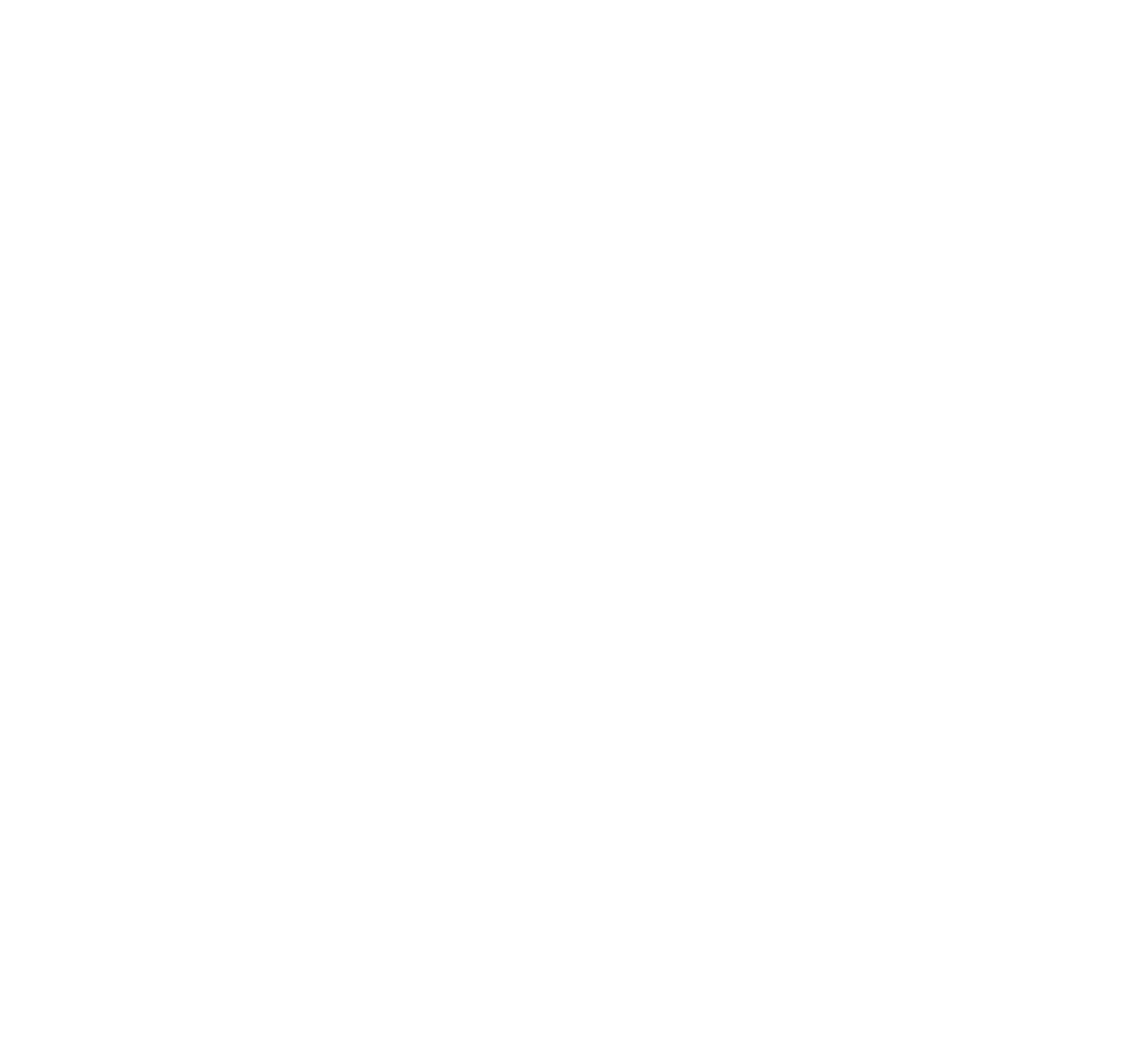
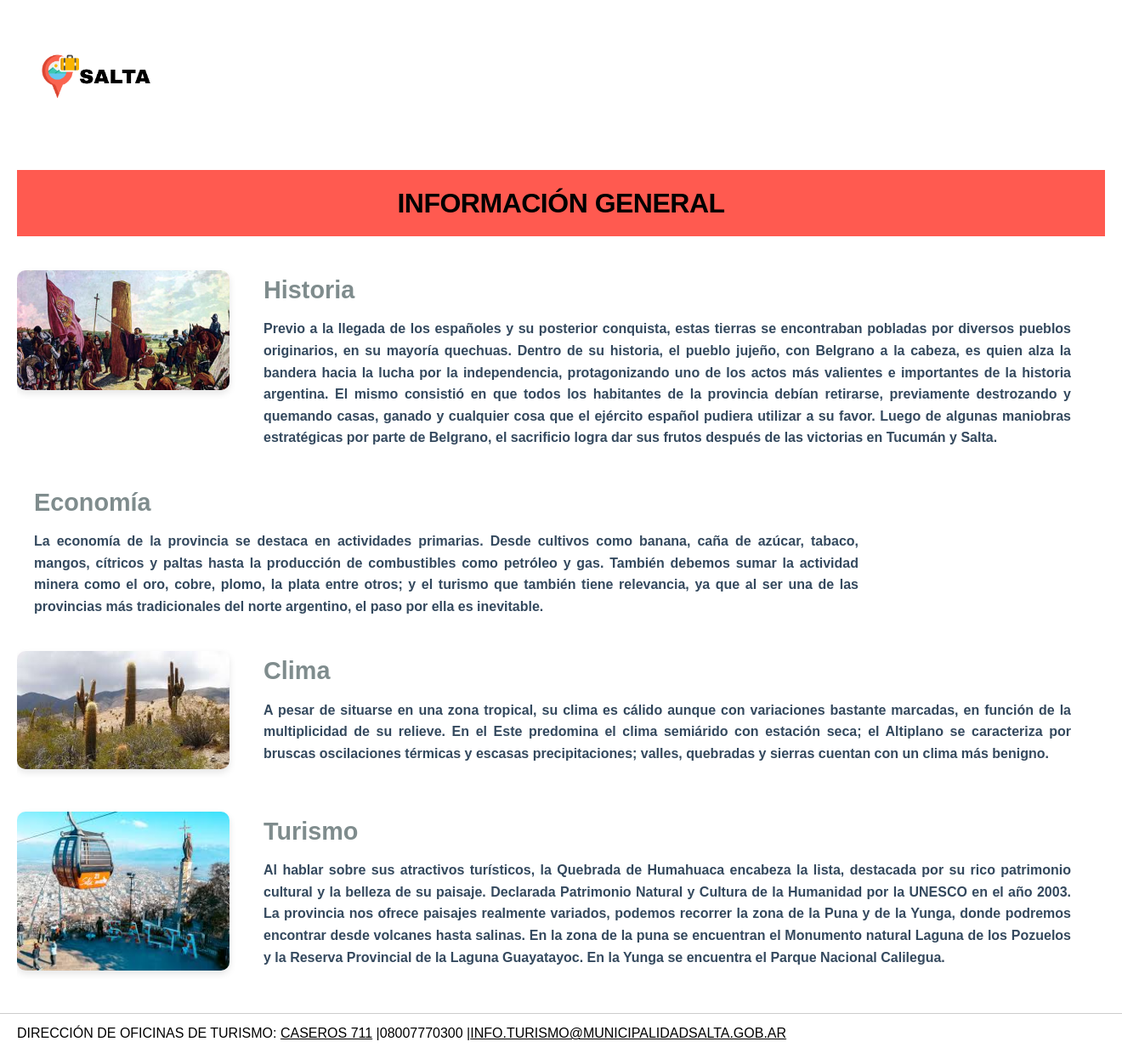
Before and after one commit to roberairmar/1--TP-Vainilla, a plain HTML site: page informacion.html in a window 1280 px wide. Shown: the whole page at 85% size, 1320 px wide, since content can reach past the window. Before the commit the page ends 800 px from the top, so only its background shows below. Drawn offline with Linux system fonts and the light colour scheme.

Commit message:
1° TP Vainilla

```diff
--- a/informacion.html
+++ b/informacion.html
@@ -4,8 +4,51 @@
     <meta charset="UTF-8">
     <meta name="viewport" content="width=device-width, initial-scale=1.0">
     <title>Informacion sobre Salta</title>
+    <link rel="stylesheet" href="styles.css">
 </head>
-<body>
+<body class="salta-page">
+    <header>
+        <a href="index.html">
+            <img src="IMG/Picsart_24-08-14_11-51-33-792.png" alt="Logo">
+        </a>
+    </header>
+    <main>
+        <h1>INFORMACIÓN GENERAL</h1>
 
-</body>
-</html>
+        <section>
+            <img src="IMG/historia salta.jpg" alt="Historia de Salta" width="250">
+            <div class="text-content">
+                <h2>Historia</h2>
+            <h3>Previo a la llegada de los españoles y su posterior conquista, estas tierras se encontraban pobladas por diversos pueblos originarios, en su mayoría quechuas. Dentro de su historia, el pueblo jujeño, con Belgrano a la cabeza, es quien alza la bandera hacia la lucha por la independencia, protagonizando uno de los actos más valientes e importantes de la historia argentina. El mismo consistió en que todos los habitantes de la provincia debían retirarse, previamente destrozando y quemando casas, ganado y cualquier cosa que el ejército español pudiera utilizar a su favor. Luego de algunas maniobras estratégicas por parte de Belgrano, el sacrificio logra dar sus frutos después de las victorias en Tucumán y Salta.</h3>
+            </div>
+        </section>
+
+        <section>
+            <div class="text-content">
+                <h2>Economía</h2>
+                <h3>La economía de la provincia se destaca en actividades primarias. Desde cultivos como banana, caña de azúcar, tabaco, mangos, cítricos y paltas hasta la producción de combustibles como petróleo y gas. También debemos sumar la actividad minera como el oro, cobre, plomo, la plata entre otros; y el turismo que también tiene relevancia, ya que al ser una de las provincias más tradicionales del norte argentino, el paso por ella es inevitable.</h3>
+            </div>
+        </section>
+
+        <section>
+            <img src="IMG/clima salta.jpg" alt="Clima de Salta">
+            <div class="text-content">
+                <h2>Clima</h2>
+                <h3>A pesar de situarse en una zona tropical, su clima es cálido aunque con variaciones bastante marcadas, en función de la multiplicidad de su relieve. En el Este predomina el clima semiárido con estación seca; el Altiplano se caracteriza por bruscas oscilaciones térmicas y escasas precipitaciones; valles, quebradas y sierras cuentan con un clima más benigno.</h3>
+            </div>
+        </section>
+
+        <section>
+            <img src="IMG/salta turismo.jpg" alt="salta tursimo" width="250">
+            <div class="text-content">
+                <h2>Turismo</h2>
+                <h3>Al hablar sobre sus atractivos turísticos, la Quebrada de Humahuaca encabeza la lista, destacada por su rico patrimonio cultural y la belleza de su paisaje. Declarada Patrimonio Natural y Cultura de la Humanidad por la UNESCO en el año 2003. La provincia nos ofrece paisajes realmente variados, podemos recorrer la zona de la Puna y de la Yunga, donde podremos encontrar desde volcanes hasta salinas. En la zona de la puna se encuentran el Monumento natural Laguna de los Pozuelos y la Reserva Provincial de la Laguna Guayatayoc. En la Yunga se encuentra el Parque Nacional Calilegua.</h3>
+            </div>
+        </section>
+    </main>
+    <footer>
+        <p>DIRECCIÓN DE OFICINAS DE TURISMO: <a href="https://maps.app.goo.gl/MXgPLrQX4C2GBoZG6">CASEROS 711</a> |</p>
+        <p> 08007770300 |</p>
+        <p> <a href="mailto: INFO.TURISMO@MUNICIPALIDADSALTA.GOB.AR">INFO.TURISMO@MUNICIPALIDADSALTA.GOB.AR</a></p>
+    </footer>
+    </html>
--- /dev/null
+++ b/styles.css
@@ -0,0 +1,162 @@
+* {
+    margin: 0;
+    padding: 0;
+}
+
+body {
+    font-family: Arial, sans-serif;
+    background-color:#ffffff;
+    color: #333;
+    line-height: 1.6;
+}
+
+header {
+    color:#ff7043;
+    padding: 20px 40px;
+    display: flex;
+    justify-content: space-between;
+    align-items: center;
+}
+
+header img {
+    width: 140px;
+    height: auto;
+    background-color: transparent;
+}
+
+nav a {
+    color: #ff7043;
+    text-decoration: underline;
+    font-size: 1.2em;
+    font-weight: bold;
+}
+
+nav a:hover {
+    color: rgb(255, 0, 0);
+    text-shadow: 2px 2px 4px rgba(0, 0, 0, 0.5);
+}
+
+main {
+    padding: 40px 20px;
+    text-align: center;
+}
+
+main h1 {
+    font-size: 2em;
+    margin-bottom: 20px;
+    color: #000000;
+    text-transform: uppercase;
+    font-weight: 900;
+    letter-spacing: -0.5px;
+    line-height: 1.2;
+}
+
+main img {
+    margin-top: 20px;
+    border-radius: 10px;
+    max-width: 100%;
+    height: auto;
+    box-shadow: 0 4px 8px rgba(0, 0, 0, 0.1);
+}
+
+footer {
+    background-color: #ffffff;
+    color: #000000;
+    font-size: 1em;
+    text-align: left;
+    padding: 10px 20px;
+    border-top: 1px solid #cccccc;
+    bottom: 0;
+    left: 0;
+    width: 100%;
+    display: flex;
+    align-items: center;
+}
+footer a {
+    color: #000000;
+}
+
+footer a:hover {
+    color: rgb(89, 84, 84);
+    text-shadow: 2px 2px 4px rgba(83, 4, 92, 0.21);
+    font-weight: bold;
+}
+
+.salta-page body{
+    font-family: Arial, sans-serif;
+    margin: 0;
+    padding: 0;
+    background-color: #fff;
+    color: #000000;
+}
+.salta-page header{
+    padding: 20px 40px;
+    display: flex;
+    justify-content: space-between;
+    align-items: center;
+    background-color: transparent;
+}
+
+.salta-page header img {
+    width: 140px;
+    height: auto;
+    background-color: transparent;
+    box-shadow: none;
+}
+.salta-page main {
+    padding: 20px;
+    text-align: center;
+}
+.salta-page h1 {
+    text-align: center;
+    padding: 20px;
+    background-color: #ff5a50;
+    width: 100vw;
+    box-sizing: border-box;
+}
+.salta-page h2 {
+    font-size: 1.8em;
+    color: #7f8c8d;
+    margin: 20px 0 10px;
+}
+.salta-page h3 {
+    font-size: 1em;
+    color: #34495e;
+    line-height: 1.6;
+    text-align: justify;
+}
+.salta-page img {
+    margin-right: 20px;
+    border-radius: 10px;
+    box-shadow: 0 4px 8px rgba(0, 0, 0, 0.1);
+    width: 250px;
+    float: left;
+    height: auto;
+}
+.salta-page h2,
+.salta-page h3 {
+    clear: none;
+}
+.salta-page p {
+    margin: 0;
+}
+
+.salta-page section {
+    overflow: hidden;
+    margin-bottom: 20px;
+    display: flex;
+    align-items: flex-start;
+}
+ .salta-page section img {
+    margin-bottom: 10px;
+    border-radius: 10px;
+    box-shadow: 0 4px 8px rgba(0, 0, 0, 0.1);
+    max-width: 100%;
+    height: auto;
+ }
+
+ .text-content {
+    max-width: calc(100% - 270px);
+    margin-left: 20px;
+    text-align: justify;
+}
```
Also changed, not shown: index.html (+18 -6 lines), IMG/clima salta.jpg (added), IMG/historia salta.jpg (added), IMG/salta turismo.jpg (added).
